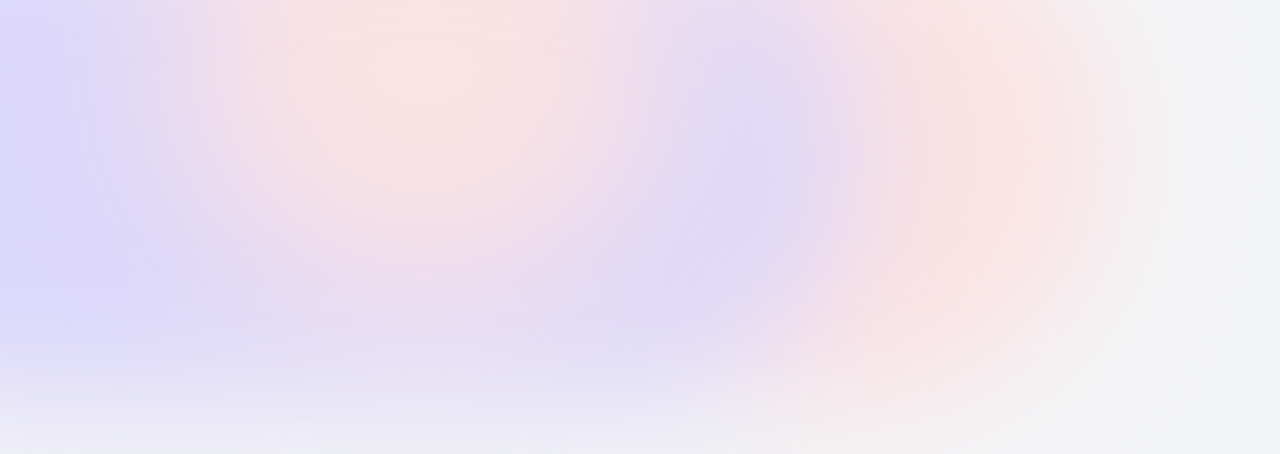
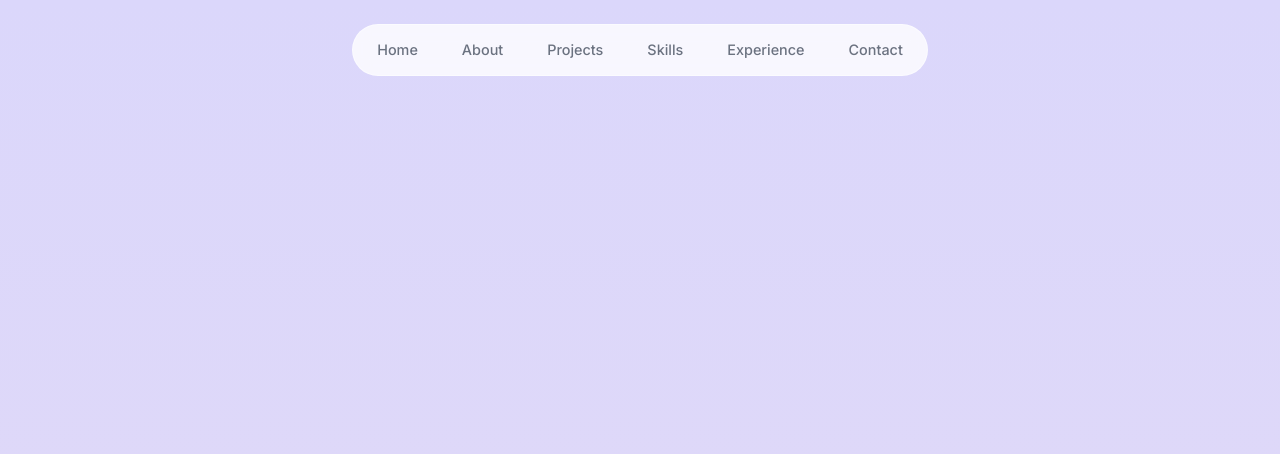
Before and after one commit to piotrzalejski/portfolio-v2, a Next.js app: page / in a window 1280 px wide. Shown: the top 454 px of the page. Built offline with nearby package versions, Linux system fonts and the light colour scheme.

Commit message:
feat: add nav bar
Added navigation bar header with framer animation.

```diff
--- a/app/globals.css
+++ b/app/globals.css
@@ -2,26 +2,11 @@
 @tailwind components;
 @tailwind utilities;
 
-/* :root {
-  --foreground-rgb: 0, 0, 0;
-  --background-start-rgb: 214, 219, 220;
-  --background-end-rgb: 255, 255, 255;
-}
-
-@media (prefers-color-scheme: dark) {
-  :root {
-    --foreground-rgb: 255, 255, 255;
-    --background-start-rgb: 0, 0, 0;
-    --background-end-rgb: 0, 0, 0;
-  }
+:root {
+  --bg-red: #fbe2e3;
+  --bg-blue: #dbd7fb;
 }
 
 body {
-  color: rgb(var(--foreground-rgb));
-  background: linear-gradient(
-      to bottom,
-      transparent,
-      rgb(var(--background-end-rgb))
-    )
-    rgb(var(--background-start-rgb));
-} */
+  @apply text-gray-950 relative bg-gradient-to-t from-[var(--bg-red)] to-[var(--bg-blue)];
+}
--- a/app/layout.tsx
+++ b/app/layout.tsx
@@ -1,6 +1,7 @@
 import type { Metadata } from 'next';
 import { Inter } from 'next/font/google';
 import './globals.css';
+import Header from '@/components/Header';
 
 const inter = Inter({ subsets: ['latin'] });
 
@@ -17,12 +18,8 @@ export default function RootLayout({
 }) {
   return (
     <html lang='en'>
-      <body className={`${inter.className} bg-gray-100 text-gray-950 relative`}>
-        <div className='bg-[#fbe2e3] absolute top-[-6rem] right-[11rem] h-[31rem] w-[31rem] rounded-full blur-3xl -z-10'></div>
-        <div className='bg-[#dbd7fb] absolute top-[-6rem] left-[-35rem] h-[31rem] w-[50rem] rounded-full blur-3xl -z-10 sm:w-[68rem] md:left-[-33rem] lg:left-[-28rem] xl:left-[-15rem]'>
-          <button className='bg-[#fbe2e3] absolute top-[-6rem] right-[11rem] h-[31rem] w-[31rem] rounded-full blur-3xl -z-10' />
-          Random
-        </div>
+      <body className={`${inter.className} text-gray-950 relative h-[5000px]`}>
+        <Header />
         {children}
       </body>
     </html>
--- /dev/null
+++ b/components/Header.tsx
@@ -0,0 +1,36 @@
+'use client';
+
+import { motion } from 'framer-motion';
+import { links } from '@/public/lib/data';
+import Link from 'next/link';
+
+export default function Header() {
+  return (
+    <header className='z-[999] relative'>
+      <motion.div
+        className='fixed top-0 left-1/2 h-[4.5rem] w-full rounded-none border border-white border-opacity-40 bg-white bg-opacity-80 shadow-black/5 backdrop-blur-[0.5rem] sm:top-6 sm:h-[3.25rem] sm:w-[36rem] sm:rounded-full '
+        initial={{ y: -100, x: '-50%', opacity: 0 }}
+        animate={{ y: 0, x: '-50%', opacity: 1 }}
+      ></motion.div>
+      <nav className='flex fixed top-[0.15rem] left-1/2 h-12 -translate-x-1/2 py-2 sm:top-[1.7rem] sm:h-[initial] sm:py-0'>
+        <ul className='flex w-[22rem] flex-wrap items-center justify-center gap-y-1 text-[0.9rem] font-medium text-gray-500 sm:w-[initial] sm:flex-nowrap sm:gap-5'>
+          {links.map((link) => (
+            <motion.li
+              className='h-3/4 flex items-center justify-center'
+              key={link.hash}
+              initial={{ y: -100, opacity: 0 }}
+              animate={{ y: 0, opacity: 1 }}
+            >
+              <Link
+                href={link.hash}
+                className='flex w-full px-3 py-3 hover:text-gray-950 transition'
+              >
+                {link.name}
+              </Link>
+            </motion.li>
+          ))}
+        </ul>
+      </nav>
+    </header>
+  );
+}
--- /dev/null
+++ b/public/lib/data.ts
@@ -0,0 +1,70 @@
+import React from 'react';
+import { CgWorkAlt } from 'react-icons/cg';
+import { LuGraduationCap } from 'react-icons/lu';
+// TODO: add project images
+
+export const links = [
+  {
+    name: 'Home',
+    hash: '#home',
+  },
+  {
+    name: 'About',
+    hash: '#about',
+  },
+  {
+    name: 'Projects',
+    hash: '#projects',
+  },
+  {
+    name: 'Skills',
+    hash: '#skills',
+  },
+  {
+    name: 'Experience',
+    hash: '#experience',
+  },
+  {
+    name: 'Contact',
+    hash: '#contact',
+  },
+] as const;
+
+export const experienceData = [
+  {
+    title: 'Graduated Bootcamp',
+    location: 'Chicago, IL',
+    desc: 'I graduated after 5 months of studying.',
+    icon: React.createElement(LuGraduationCap),
+    date: '2020',
+  },
+  {
+    title: 'Software Engineer in Test II',
+    location: 'Remote',
+    desc: 'I worked as a software engineer in test for 2 years at Magnite (formerly SpoX)',
+    icon: React.createElement(CgWorkAlt),
+    date: '2021-2023',
+  },
+  {
+    title: 'Quality Assurance Engineer',
+    location: 'Remotte',
+    desc: 'I worked as a quality assurance engineer at MNTN.',
+    icon: React.createElement(CgWorkAlt),
+    date: '2023',
+  },
+] as const;
+
+export const skillData = [
+  'JavaScript',
+  'TypeScript',
+  'Python',
+  'React',
+  'Next.js',
+  'Node.js',
+  'Tailwind',
+  'Git',
+  'MongoDB',
+  'PyTest',
+  'Cypress',
+  'PlayWright',
+] as const;
```
Also changed, not shown: package.json (+6 -4 lines), 1 other file (tests, documents, lock files or other folders).
